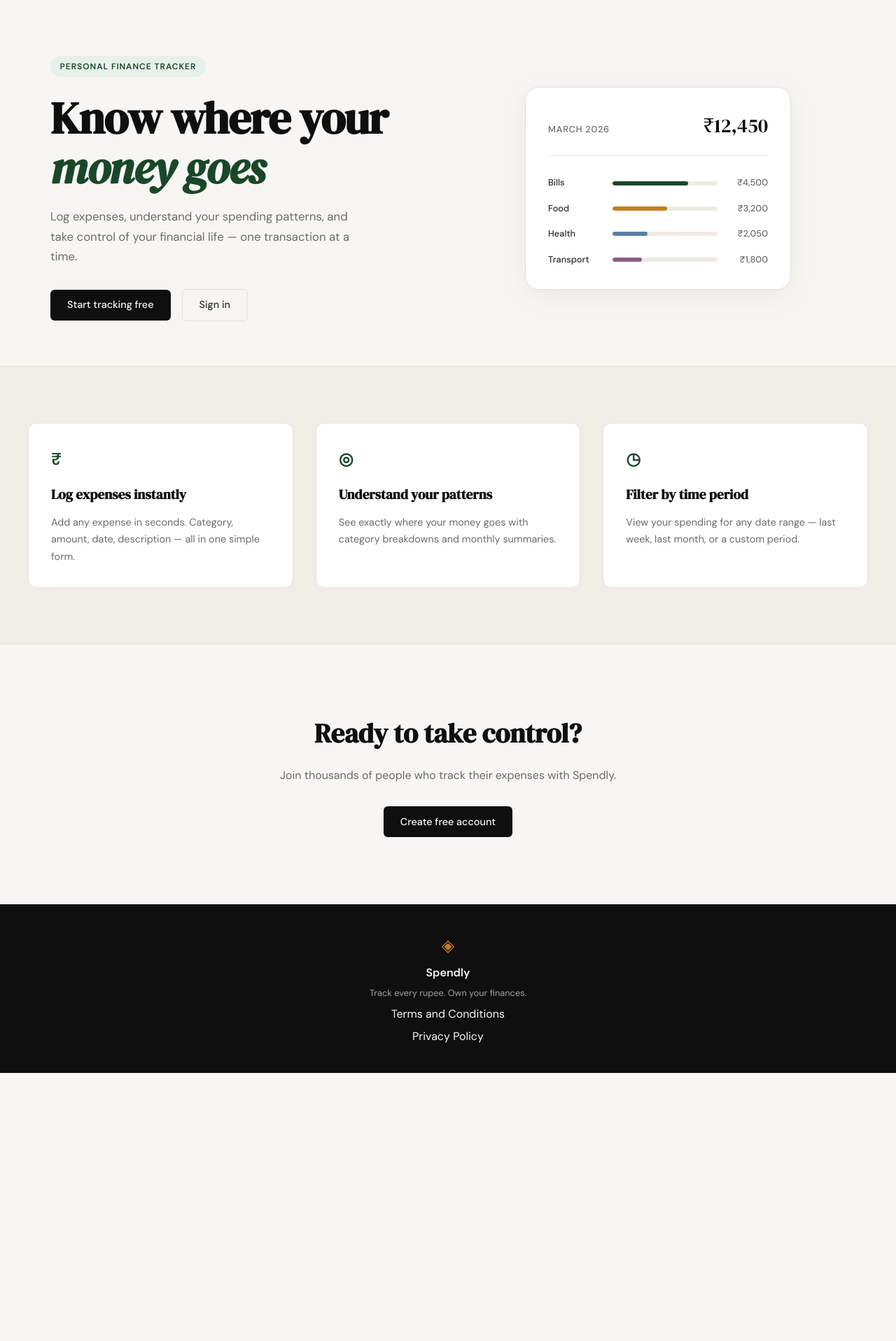
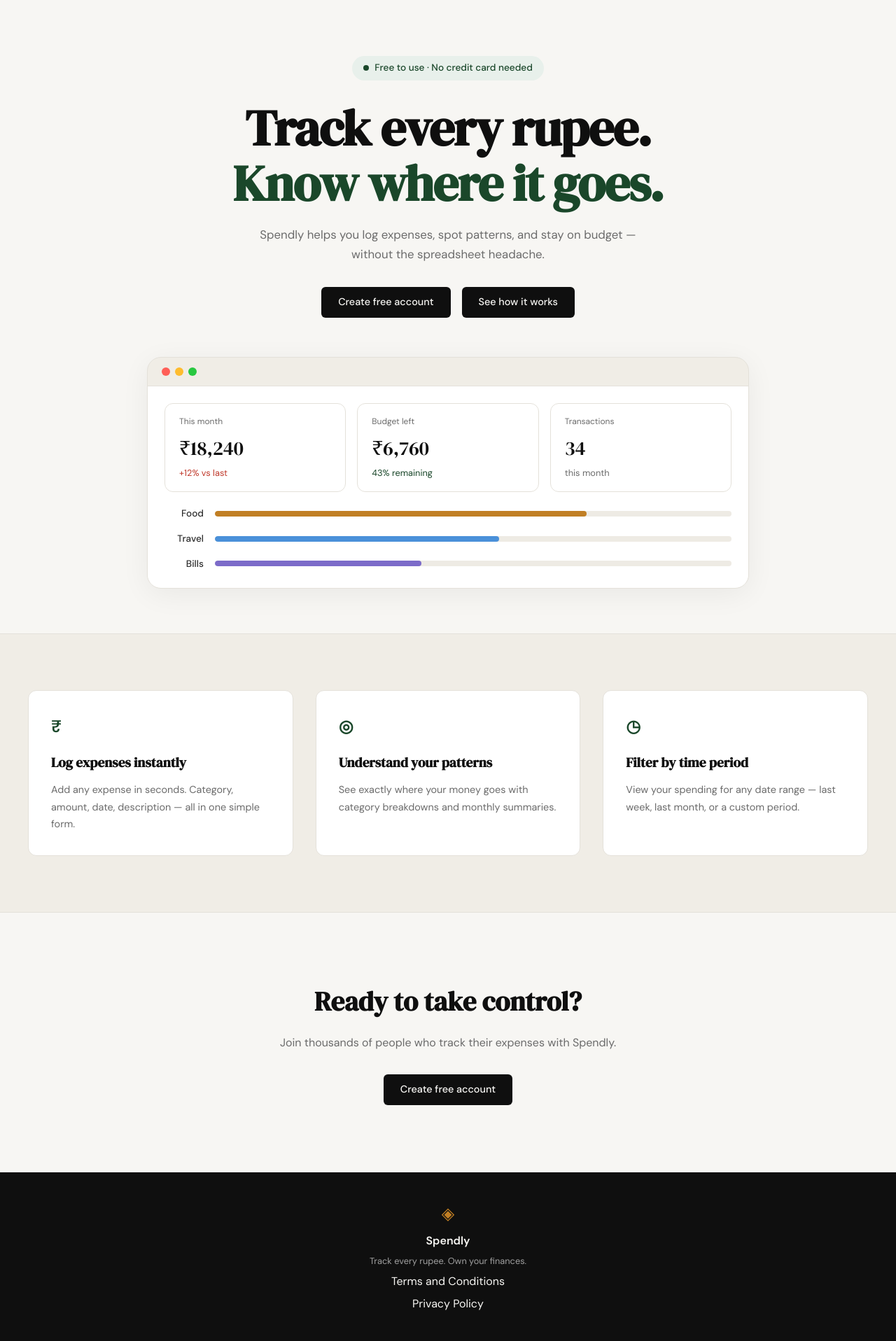
Before and after one commit to nikeshgamal24/spendly, a Flask app: page / in a window 1280 px wide. Shown: the part 61-1977 px from the top of the page at 70% size. Before the commit the page ends 1594 px from the top, so only its background shows below. Run offline with Flask 3, Linux system fonts and the light colour scheme.

Commit message:
landing: redesign hero section to match mockup

```diff
--- a/file.txt
+++ b/file.txt
@@ -41,9 +41,9 @@ footer link href from "#" to "/privacy".
 
 git commit -m "landing: add privacy policy page and route”
 
-I've attached a screenshot of the updated Spendly hero section design.
+I've attached a screenshot of the updated Spendly hero section design
 
-Modify only the hero section in @templates/landing.html and @static/css/landing.css
+Modify only the hero section in @templates/landing.html and @static/css/style.css
 to match this image exactly. Do not touch any other part of the page.
 
 git commit -m "landing: redesign hero section to match mockup"
--- a/static/css/style.css
+++ b/static/css/style.css
@@ -125,136 +125,167 @@ a { color: inherit; text-decoration: none; }
 
 .hero {
     padding: 5rem 2rem 4rem;
-    display: grid;
-    grid-template-columns: 1fr 1fr;
-    gap: 4rem;
-    align-items: center;
     max-width: var(--max-width);
     margin: 0 auto;
+    text-align: center;
+}
+
+.hero-text {
+    max-width: 680px;
+    margin: 0 auto 3.5rem;
 }
 
 .hero-badge {
-    display: inline-block;
+    display: inline-flex;
+    align-items: center;
+    gap: 0.5rem;
     background: var(--accent-light);
     color: var(--accent);
-    font-size: 0.75rem;
-    font-weight: 600;
-    letter-spacing: 0.08em;
-    text-transform: uppercase;
-    padding: 0.35rem 0.85rem;
+    font-size: 0.85rem;
+    font-weight: 500;
+    padding: 0.4rem 1rem;
     border-radius: 999px;
-    margin-bottom: 1.5rem;
+    margin-bottom: 1.75rem;
+}
+
+.hero-badge-dot {
+    width: 8px;
+    height: 8px;
+    border-radius: 50%;
+    background: var(--accent);
+    flex-shrink: 0;
 }
 
 .hero-title {
     font-family: var(--font-display);
-    font-size: clamp(2.5rem, 5vw, 4rem);
+    font-size: clamp(2.5rem, 6vw, 4.5rem);
     line-height: 1.1;
     letter-spacing: -0.02em;
     color: var(--ink);
     margin-bottom: 1.25rem;
 }
 
-.hero-title em {
-    font-style: italic;
+.hero-title-green {
     color: var(--accent);
+    display: block;
 }
 
 .hero-subtitle {
     font-size: 1.05rem;
     color: var(--ink-muted);
     line-height: 1.7;
-    max-width: 460px;
-    margin-bottom: 2rem;
+    max-width: 560px;
+    margin: 0 auto 2rem;
 }
 
 .hero-actions {
     display: flex;
     gap: 1rem;
     align-items: center;
+    justify-content: center;
 }
 
 /* ------------------------------------------------------------------ */
-/* Mock card (hero visual)                                             */
+/* Mock browser (hero visual)                                          */
 /* ------------------------------------------------------------------ */
 
-.hero-visual {
-    display: flex;
-    justify-content: center;
+.hero-visual { max-width: 860px; margin: 0 auto; }
+
+.mock-browser {
+    background: var(--paper-warm);
+    border: 1px solid var(--border);
+    border-radius: var(--radius-lg);
+    overflow: hidden;
+    box-shadow: 0 8px 40px rgba(0,0,0,0.06);
+    text-align: left;
 }
 
-.mock-card {
-    background: var(--paper-card);
-    border: 1px solid var(--border);
-    border-radius: var(--radius-lg);
-    padding: 2rem;
-    width: 100%;
-    max-width: 380px;
-    box-shadow: 0 8px 40px rgba(0,0,0,0.06);
+.mock-browser-bar {
+    padding: 0.875rem 1.25rem;
+    border-bottom: 1px solid var(--border);
+    display: flex;
+    align-items: center;
+    gap: 0.45rem;
 }
 
-.mock-card-header {
-    display: flex;
-    justify-content: space-between;
-    align-items: baseline;
-    margin-bottom: 1.75rem;
-    padding-bottom: 1.25rem;
-    border-bottom: 1px solid var(--border-soft);
+.mock-dot {
+    width: 12px;
+    height: 12px;
+    border-radius: 50%;
 }
 
-.mock-label {
-    font-size: 0.8rem;
-    font-weight: 500;
-    color: var(--ink-muted);
-    text-transform: uppercase;
-    letter-spacing: 0.06em;
+.mock-dot-red    { background: #ff5f57; }
+.mock-dot-yellow { background: #febc2e; }
+.mock-dot-green  { background: #28c840; }
+
+.mock-browser-body {
+    background: var(--paper-card);
+    padding: 1.5rem;
+    display: flex;
+    flex-direction: column;
+    gap: 1.25rem;
 }
 
-.mock-total {
+.mock-stats-row {
+    display: grid;
+    grid-template-columns: repeat(3, 1fr);
+    gap: 1rem;
+}
+
+.mock-stat-box {
+    border: 1px solid var(--border);
+    border-radius: var(--radius-md);
+    padding: 1rem 1.25rem;
+}
+
+.mock-stat-label {
+    font-size: 0.75rem;
+    color: var(--ink-muted);
+    margin-bottom: 0.35rem;
+}
+
+.mock-stat-value {
     font-family: var(--font-display);
     font-size: 1.75rem;
     color: var(--ink);
+    margin-bottom: 0.2rem;
 }
 
-.mock-bars { display: flex; flex-direction: column; gap: 1rem; }
+.mock-stat-sub       { font-size: 0.8rem; color: var(--ink-muted); }
+.mock-sub-danger     { color: var(--danger); }
+.mock-sub-success    { color: var(--accent); }
 
-.mock-bar-row {
+.mock-hbars { display: flex; flex-direction: column; gap: 0.875rem; }
+
+.mock-hbar-row {
     display: grid;
-    grid-template-columns: 80px 1fr 60px;
+    grid-template-columns: 56px 1fr;
     align-items: center;
-    gap: 0.75rem;
+    gap: 1rem;
 }
 
-.mock-cat {
-    font-size: 0.8rem;
+.mock-hbar-label {
+    font-size: 0.85rem;
+    color: var(--ink-soft);
     font-weight: 500;
-    color: var(--ink-soft);
+    text-align: right;
 }
 
-.mock-bar-track {
-    height: 6px;
+.mock-hbar-track {
+    height: 8px;
     background: var(--border-soft);
     border-radius: 999px;
     overflow: hidden;
 }
 
-.mock-bar {
+.mock-hbar-fill {
     height: 100%;
-    background: var(--accent);
     border-radius: 999px;
-    transition: width 0.6s ease;
 }
 
-.mock-bar-2 { background: var(--accent-2); }
-.mock-bar-3 { background: #5b7fa6; }
-.mock-bar-4 { background: #8b5e83; }
-
-.mock-amt {
-    font-size: 0.8rem;
-    font-weight: 500;
-    color: var(--ink-muted);
-    text-align: right;
-}
+.mock-hbar-food   { background: var(--accent-2); }
+.mock-hbar-travel { background: #4a90d9; }
+.mock-hbar-bills  { background: #7c6bc9; }
 
 /* ------------------------------------------------------------------ */
 /* Buttons                                                             */
@@ -555,15 +586,7 @@ a { color: inherit; text-decoration: none; }
 /* ------------------------------------------------------------------ */
 
 @media (max-width: 900px) {
-    .hero {
-        grid-template-columns: 1fr;
-        text-align: center;
-    }
-
-    .hero-subtitle { max-width: 100%; }
-    .hero-actions { justify-content: center; }
     .hero-visual { display: none; }
-
     .features-inner { grid-template-columns: 1fr; }
 }
 
--- a/templates/landing.html
+++ b/templates/landing.html
@@ -5,56 +5,62 @@
 {% block content %}
 
 <section class="hero">
-    <div class="hero-inner">
-        <div class="hero-badge">Personal Finance Tracker</div>
+    <div class="hero-text">
+        <div class="hero-badge">
+            <span class="hero-badge-dot"></span>
+            Free to use · No credit card needed
+        </div>
         <h1 class="hero-title">
-            Know where your<br>
-            <em>money goes</em>
+            Track every rupee.<br>
+            <span class="hero-title-green">Know where it goes.</span>
         </h1>
         <p class="hero-subtitle">
-            Log expenses, understand your spending patterns,
-            and take control of your financial life —
-            one transaction at a time.
+            Spendly helps you log expenses, spot patterns, and stay
+            on budget — without the spreadsheet headache.
         </p>
         <div class="hero-actions">
-            <a href="{{ url_for('register') }}" class="btn-primary">Start tracking free</a>
-            <a href="{{ url_for('login') }}" class="btn-ghost">Sign in</a>
+            <a href="{{ url_for('register') }}" class="btn-primary">Create free account</a>
+            <a href="{{ url_for('login') }}" class="btn-primary">See how it works</a>
         </div>
     </div>
     <div class="hero-visual">
-        <div class="mock-card">
-            <div class="mock-card-header">
-                <span class="mock-label">March 2026</span>
-                <span class="mock-total">₹12,450</span>
+        <div class="mock-browser">
+            <div class="mock-browser-bar">
+                <span class="mock-dot mock-dot-red"></span>
+                <span class="mock-dot mock-dot-yellow"></span>
+                <span class="mock-dot mock-dot-green"></span>
             </div>
-            <div class="mock-bars">
-                <div class="mock-bar-row">
-                    <span class="mock-cat">Bills</span>
-                    <div class="mock-bar-track">
-                        <div class="mock-bar" style="width: 72%"></div>
+            <div class="mock-browser-body">
+                <div class="mock-stats-row">
+                    <div class="mock-stat-box">
+                        <div class="mock-stat-label">This month</div>
+                        <div class="mock-stat-value">₹18,240</div>
+                        <div class="mock-stat-sub mock-sub-danger">+12% vs last</div>
                     </div>
-                    <span class="mock-amt">₹4,500</span>
+                    <div class="mock-stat-box">
+                        <div class="mock-stat-label">Budget left</div>
+                        <div class="mock-stat-value">₹6,760</div>
+                        <div class="mock-stat-sub mock-sub-success">43% remaining</div>
+                    </div>
+                    <div class="mock-stat-box">
+                        <div class="mock-stat-label">Transactions</div>
+                        <div class="mock-stat-value">34</div>
+                        <div class="mock-stat-sub">this month</div>
+                    </div>
                 </div>
-                <div class="mock-bar-row">
-                    <span class="mock-cat">Food</span>
-                    <div class="mock-bar-track">
-                        <div class="mock-bar mock-bar-2" style="width: 52%"></div>
+                <div class="mock-hbars">
+                    <div class="mock-hbar-row">
+                        <span class="mock-hbar-label">Food</span>
+                        <div class="mock-hbar-track"><div class="mock-hbar-fill mock-hbar-food" style="width:72%"></div></div>
                     </div>
-                    <span class="mock-amt">₹3,200</span>
-                </div>
-                <div class="mock-bar-row">
-                    <span class="mock-cat">Health</span>
-                    <div class="mock-bar-track">
-                        <div class="mock-bar mock-bar-3" style="width: 33%"></div>
+                    <div class="mock-hbar-row">
+                        <span class="mock-hbar-label">Travel</span>
+                        <div class="mock-hbar-track"><div class="mock-hbar-fill mock-hbar-travel" style="width:55%"></div></div>
                     </div>
-                    <span class="mock-amt">₹2,050</span>
-                </div>
-                <div class="mock-bar-row">
-                    <span class="mock-cat">Transport</span>
-                    <div class="mock-bar-track">
-                        <div class="mock-bar mock-bar-4" style="width: 28%"></div>
+                    <div class="mock-hbar-row">
+                        <span class="mock-hbar-label">Bills</span>
+                        <div class="mock-hbar-track"><div class="mock-hbar-fill mock-hbar-bills" style="width:40%"></div></div>
                     </div>
-                    <span class="mock-amt">₹1,800</span>
                 </div>
             </div>
         </div>
```
Also changed, not shown: hero_section.png (renamed from Screenshot 2026-03-25 at 12.36.20 AM.png).
